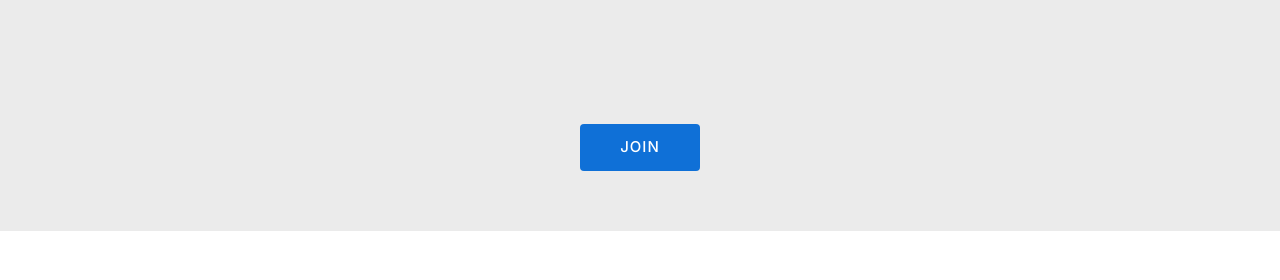
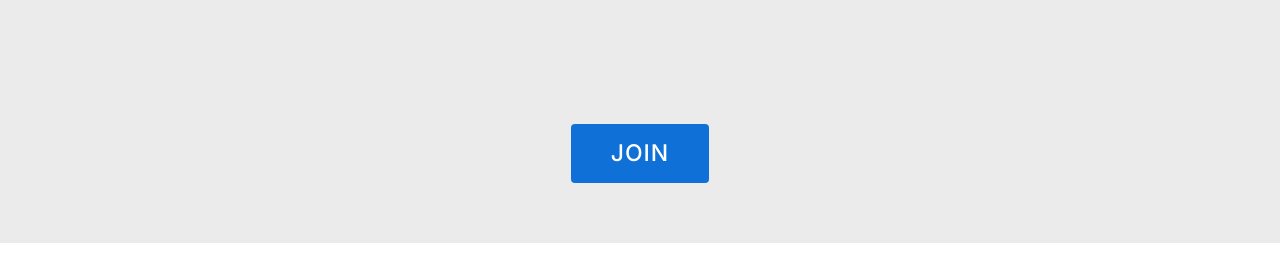
Before and after one commit to RizkySatrioY/An, a plain HTML site: page index.html in a window 1280 px wide. Shown: the part 208-488 px from the top of the page. Drawn offline with nearby package versions, Linux system fonts and the light colour scheme.

Commit message:
Update main.css

```diff
--- a/assets/css/main.css
+++ b/assets/css/main.css
@@ -1217,7 +1217,7 @@ h6 {
 .hero .btn-get-started {
   font-family: var(--font-primary);
   font-weight: 500;
-  font-size: 15px;
+  font-size: 23px;
   display: inline-block;
   padding: 12px 40px;
   border-radius: 4px;
```
